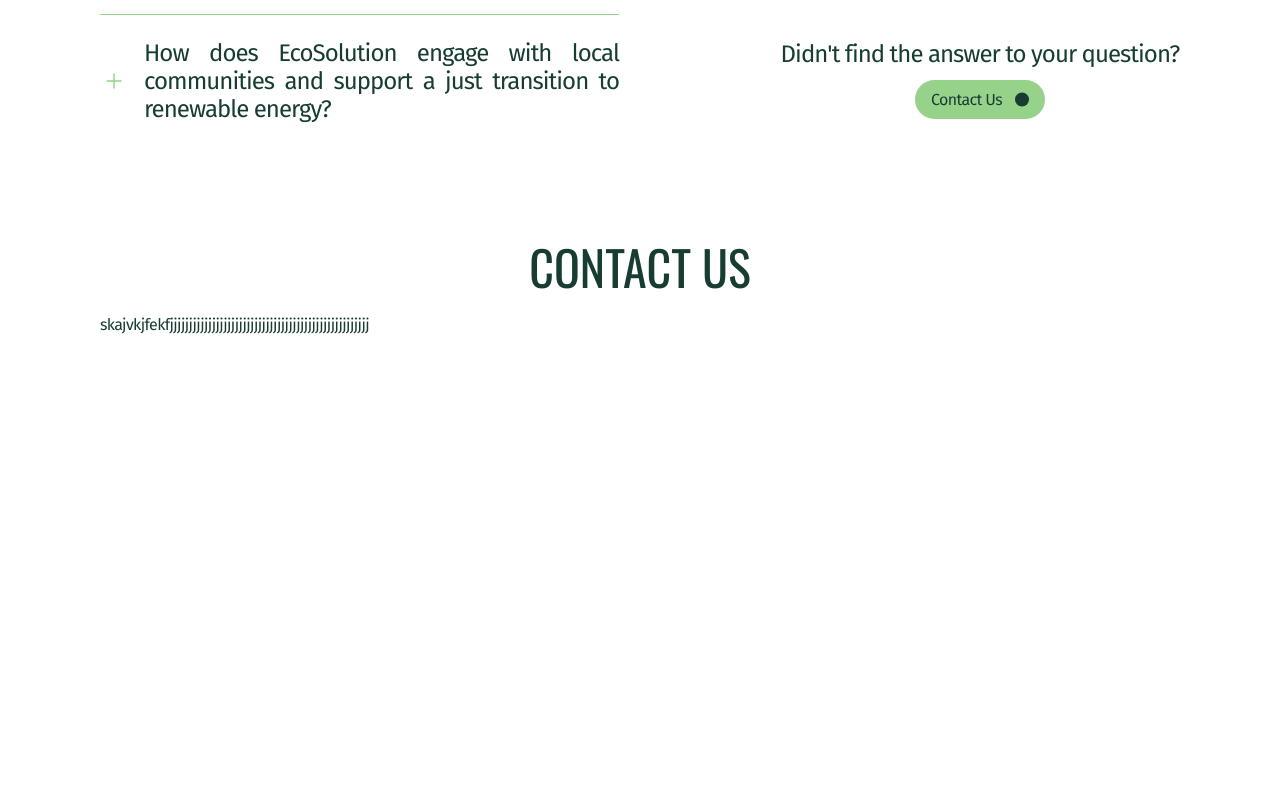
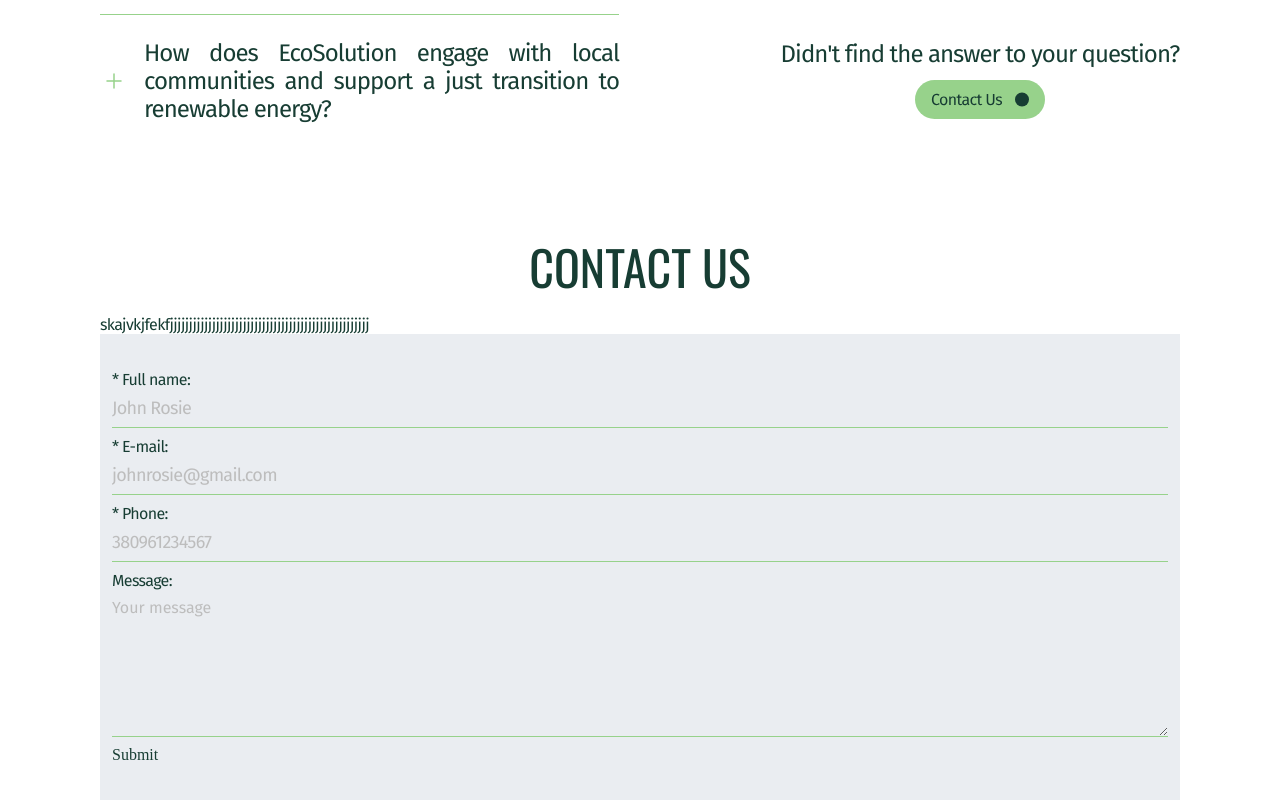
Before and after one commit to lksndr1/softryzen-ecosolution, a React (Create React App) app: page / in a window 1280 px wide. Shown: the part 3932-4732 px from the top of the page. Before the commit the page ends 4266 px from the top, so only its background shows below. Built offline with nearby package versions, Linux system fonts and the light colour scheme.

Commit message:
Done form only at 360px, without Send button and media

```diff
--- a/src/components/contact-us/Contact_us.js
+++ b/src/components/contact-us/Contact_us.js
@@ -1,6 +1,70 @@
 import './contact-us.css';
+import React, { useState } from 'react';
 
 const Contact_us = () => {
+  // Initialization state form
+  const [formData, setFormData] = useState({
+    name: '',
+    email: '',
+    phone: '',
+    message: ''
+  });
+  const [errors, setErrors] = useState({});
+  const [submitted, setSubmitted] = useState(false);
+
+  // Changing data
+  const handleChange = (e) => {
+    const { name, value } = e.target;
+    setFormData({
+      ...formData,
+      [name]: value
+    });
+  };
+
+  // Form validation
+  const validate = () => {
+    let tempErrors = {};
+    if (!formData.name) {
+      tempErrors.name = 'Wrong Fullname';
+    } else if (/[^a-zA-Z\s]/.test(formData.name)) {
+      tempErrors.name = 'Wrong Fullname';
+    }
+
+    if (!formData.email) {
+      tempErrors.email = 'Wrong Email';
+    } else if (!/\S+@\S+\.\S+/.test(formData.email)) {
+      tempErrors.email = 'Wrong Email';
+    }
+
+    // phone validation, only 12 digit. can be improved
+    if (!formData.phone) {
+      tempErrors.phone = 'Wrong Phone';
+    } else if (/[^0-9]/.test(formData.phone) || formData.phone.length !== 12) {
+      tempErrors.phone = 'Wrong Phone';
+    }
+
+    setErrors(tempErrors);
+    return Object.keys(tempErrors).length === 0;
+  };
+
+  // Form submit handling
+  const handleSubmit = (e) => {
+    e.preventDefault();
+    if (validate()) {
+      // Submit imitation
+      console.log('Form submitted:', formData);
+      setSubmitted(true);
+      // Form reset after successful submission
+      setFormData({
+        name: '',
+        email: '',
+        phone: '',
+        message: ''
+      });
+      setErrors({});
+    }
+  };
+
   return (
     <section className="contact-us">
       <div className="container">
@@ -10,10 +74,58 @@ const Contact_us = () => {
             <p>skajvkjfekfjjjjjjjjjjjjjjjjjjjjjjjjjjjjjjjjjjjjjjjjjjjjjjjjjjjj</p>
           </div>
           <div className="form">
-
+            <form onSubmit={handleSubmit}>
+              <div className={`full-name field ${errors.name ? 'error-input' : ''}`}>
+                <label htmlFor="name">* Full name:</label>
+                <input
+                  type="text"
+                  id="name"
+                  name="name"
+                  placeholder="John Rosie"
+                  value={formData.name}
+                  onChange={handleChange}
+                />
+                {errors.name && <span className="error">{errors.name}</span>}
+              </div>
+              <div className={`email field ${errors.email ? 'error-input' : ''}`}>
+                <label htmlFor="email">* E-mail:</label>
+                <input
+                  type="email"
+                  id="email"
+                  name="email"
+                  placeholder="johnrosie@gmail.com"
+                  value={formData.email}
+                  onChange={handleChange}
+                />
+                {errors.email && <span className="error">{errors.email}</span>}
+              </div>
+              <div className={`phone field ${errors.phone ? 'error-input' : ''}`}>
+                <label htmlFor="phone">* Phone:</label>
+                <input
+                  type="tel"
+                  id="phone"
+                  name="phone"
+                  placeholder="380961234567"
+                  value={formData.phone}
+                  onChange={handleChange}
+                />
+                {errors.phone && <span className="error">{errors.phone}</span>}
+              </div>
+              <div className="message field">
+                <label htmlFor="message">Message:</label>
+                <textarea
+                  id="message"
+                  name="message"
+                  placeholder="Your message"
+                  value={formData.message}
+                  onChange={handleChange}
+                />
+              </div>
+              <button type="submit">Submit</button>
+            </form>
+            {submitted && <p>Form successfully submitted!</p>}
           </div>
         </div>
-
       </div>
     </section>
   );
--- a/src/components/contact-us/contact-us.css
+++ b/src/components/contact-us/contact-us.css
@@ -1,3 +1,66 @@
 .contact-us-heading {
     text-align: center;
 }
+
+.form {
+    padding: 36px 12px;
+    background: #eaedf1;
+}
+
+.field {
+    display: flex;
+    flex-direction: column;
+    font-family: var(--font-family);
+    font-weight: 400;
+    font-size: 16px;
+    letter-spacing: -0.04em;
+    text-align: justify;
+
+}
+
+input {
+    font-family: var(--font-family);
+    font-weight: 400;
+    font-size: 18px;
+    letter-spacing: -0.04em;
+    color: #173d33;
+    border-bottom: 1px solid #97d28b;
+    padding: 8px 0;
+    margin-bottom: 9px;
+}
+
+.error-input input {
+  border-color: #d28b8b;;
+}
+
+textarea {
+    height: 147px;
+    border-bottom: 1px solid #97d28b;
+    padding-top: 8px;
+    margin-bottom: 9px;
+}
+
+input::placeholder, textarea::placeholder {
+    color: #bdbdbd;
+}
+
+.error {
+    font-family: var(--font-family);
+    font-weight: 400;
+    font-size: 12px;
+    letter-spacing: -0.04em;
+    text-align: right;
+    color: #D28B8B;
+    margin: 8px 0 6px;
+}
+
+@media (min-width: 1280px) {
+
+    /* input {
+        margin-bottom: 28px;
+    }
+
+    textarea {
+        height: 149px;
+    } */
+}
```
Lines whose indentation alone changed are shown as unchanged.
